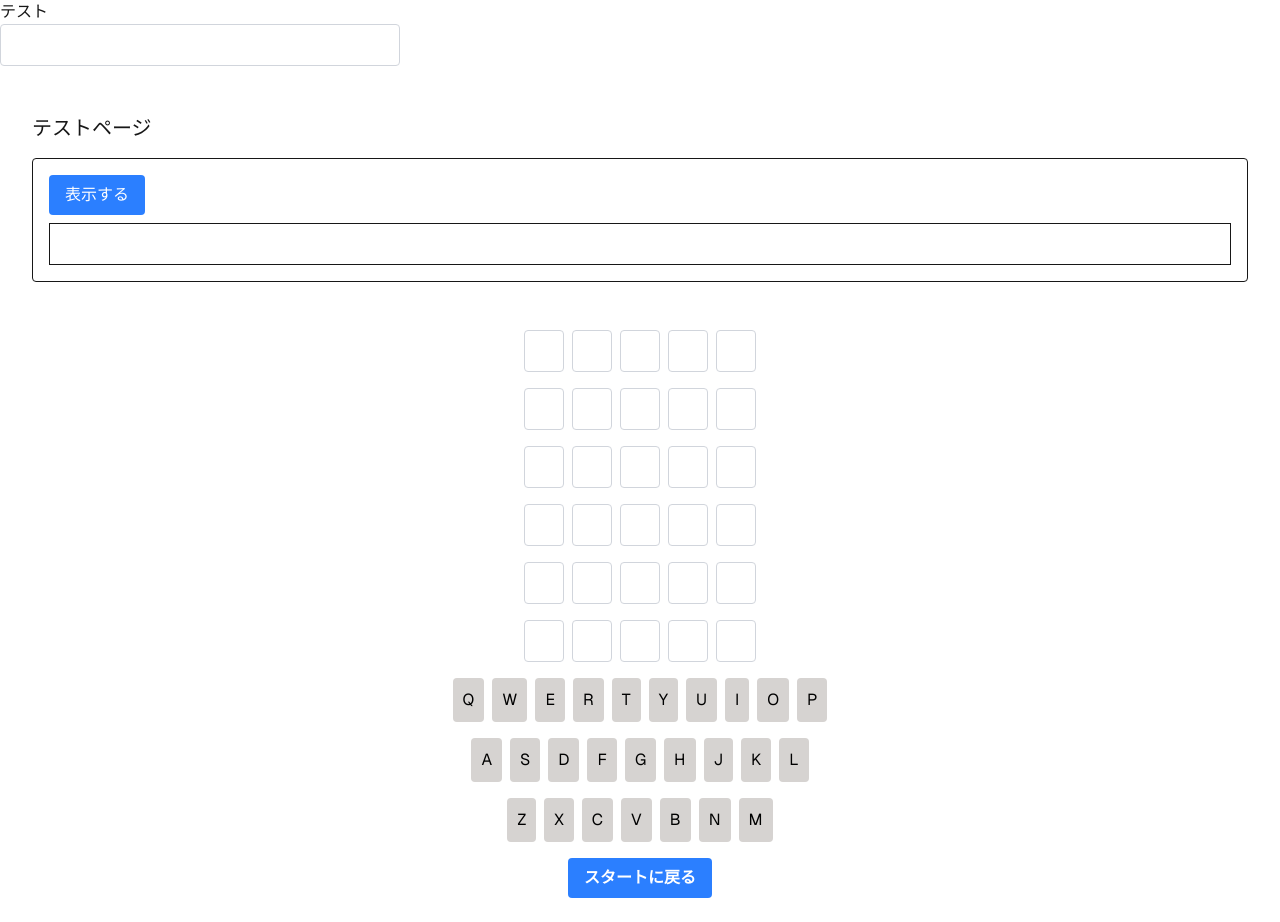
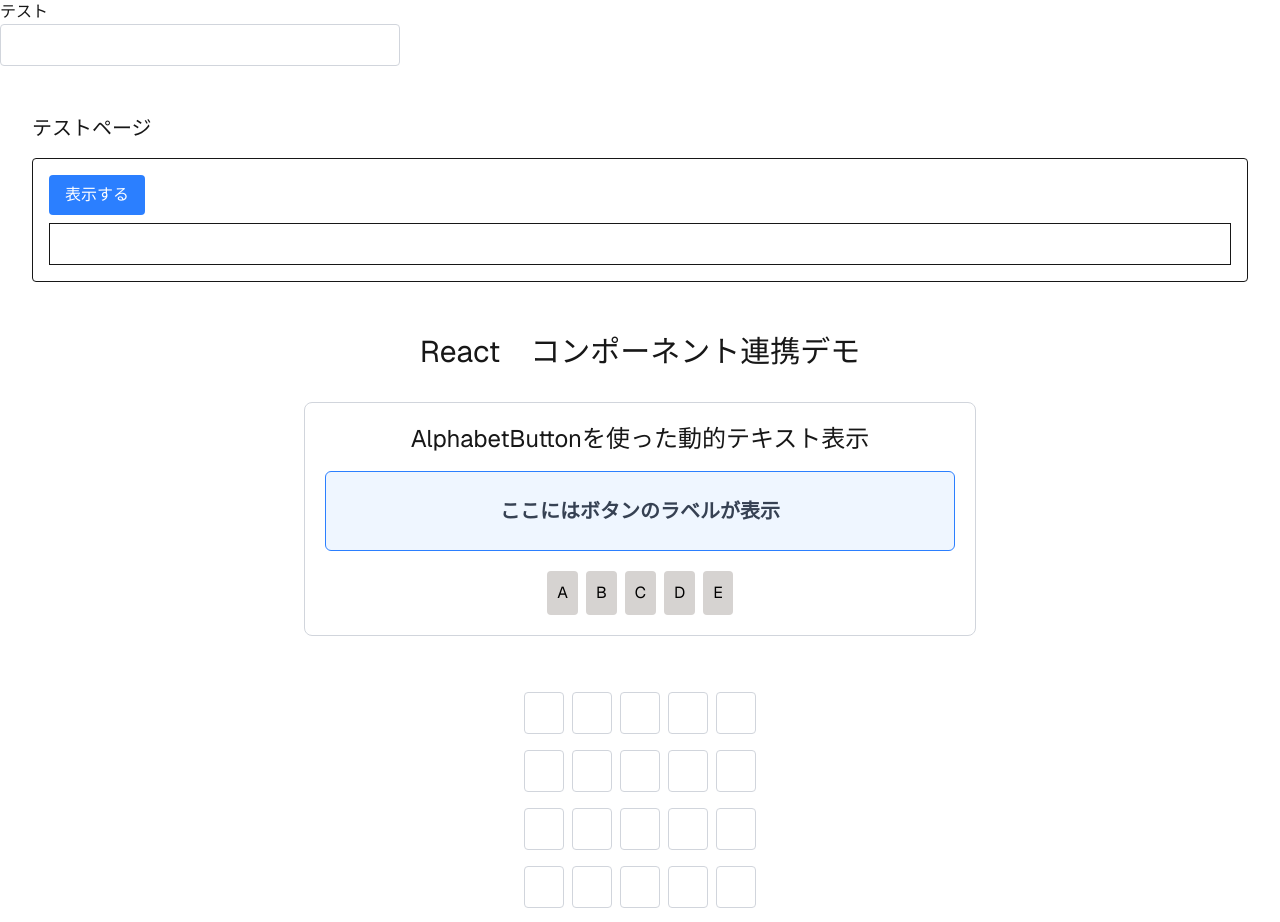
Before and after one commit to taminororo/wordle, a Next.js app: page / in a window 1280 px wide. Shown: the top 922 px of the page. Before the commit the page ends 898 px from the top, so only its background shows below. Built offline with nearby package versions, Linux system fonts and the light colour scheme.

Commit message:
[add]複数のボタンから反応があり、表示する文字列がボタンによって変わるテキストボックスの追加

```diff
--- /dev/null
+++ b/components/DynamicTextButtons.tsx
@@ -0,0 +1,41 @@
+'use client';
+import React, { useState } from 'react';
+import AlphabetButton from './AlphabetButtons';
+
+export default function DynamicTextButtons() {
+    // テキストボックスに表示する文字列を管理するstate
+    const [displayedText, setDisplayedText] = useState('ここにはボタンのラベルが表示');
+
+    //AlphabetButtonsがクリックされたときに呼び出されるハンドラ
+    // クリックされたボタンのラベルを受け取り、それをdisplayedTextに設定
+    const handleButtonClick = (buttonLabel: string) => {
+        setDisplayedText(`「${buttonLabel}」が押されました`);
+    };
+
+    return (
+        <div className="p-5 border border-gray-300 rounded-lg max-w-2xl mx-auto text-center my-5">
+            <h2 className="text-2xl font-bond mb-4">
+                AlphabetButtonを使った動的テキスト表示
+            </h2>
+
+            {/* テキストボックス表示エリア　*/}
+            <div
+                className="
+                border border-blue-500 p-4 min-h-20 mb-5 bg-blue-50
+                rounded-md flex items-center justify-center text-xl font-bold
+                text-gray-700 break-words"
+                >
+                {displayedText}
+            </div>
+
+            {/* AlphabetButtonのグループ　*/}
+            <div className="flex justify-center gap-2 flex-wrap">
+                <AlphabetButton label="A" onButtonClick={handleButtonClick} />
+                <AlphabetButton label="B" onButtonClick={handleButtonClick} />
+                <AlphabetButton label="C" onButtonClick={handleButtonClick} />
+                <AlphabetButton label="D" onButtonClick={handleButtonClick} />
+                <AlphabetButton label="E" onButtonClick={handleButtonClick} />
+            </div>
+        </div>
+    );
+    }
--- a/src/app/page.tsx
+++ b/src/app/page.tsx
@@ -1,6 +1,7 @@
-import AlphabetButton from '../../components/AlphabetButton';
+import AlphabetButton from '../../components/AlphabetButtons';
 import InstructionButton from '../../components/Instruction';
 import TestButton from '../../components/TestButton'
+import DynamicTextButtons from '../../components/DynamicTextButtons';
 
 export default function MyApp() {
   return (
@@ -14,6 +15,11 @@ export default function MyApp() {
           <h1 className="text-xl mb-4">テストページ</h1>
           < TestButton label="おはよう"/>
         </main>
+      </div>
+
+      <div className="font-sans text-center p-5">
+        <h1 className="text-3xl font bold mb-8">React　コンポーネント連携デモ</h1>
+        <DynamicTextButtons />
       </div>
 
       <div className="flex justify-center mt-4">
@@ -70,48 +76,7 @@ export default function MyApp() {
             <input type="text" className="border border-gray-300 rounded p-2 mb-4 w-10"/>
           </div>
       </div>
-      <div className="flex justify-center">
-          <div className="grid grid-flow-col auto-cols-max gap-2 mb-4">
-            <AlphabetButton label="Q"/>
-            <AlphabetButton label="W"/>
-            <AlphabetButton label="E"/>
-            <AlphabetButton label="R"/>
-            <AlphabetButton label="T"/>
-            <AlphabetButton label="Y"/>
-            <AlphabetButton label="U"/>
-            <AlphabetButton label="I"/>
-            <AlphabetButton label="O"/>
-            <AlphabetButton label="P"/>
-          </div>
-      </div>
-      <div className="flex justify-center">
-          <div className="grid grid-flow-col auto-cols-max gap-2 mb-4">
-            <AlphabetButton label="A"/>
-            <AlphabetButton label="S"/>
-            <AlphabetButton label="D"/>
-            <AlphabetButton label="F"/>
-            <AlphabetButton label="G"/>
-            <AlphabetButton label="H"/>
-            <AlphabetButton label="J"/>
-            <AlphabetButton label="K"/>
-            <AlphabetButton label="L"/>
-          </div>
-      </div>
 
-      <div className="flex justify-center">
-          <div className="grid grid-flow-col auto-cols-max gap-2">
-            <AlphabetButton label="Z"/>
-            <AlphabetButton label="X"/>
-            <AlphabetButton label="C"/>
-            <AlphabetButton label="V"/>
-            <AlphabetButton label="B"/>
-            <AlphabetButton label="N"/>
-            <AlphabetButton label="M"/>
-          </div>
-      </div>
-      <div className="flex justify-center mt-4">
-          <InstructionButton label="スタートに戻る"/>
-      </div>
     </div>
 
   );
```
Also changed, not shown: components/AlphabetButtons.tsx (renamed from components/AlphabetButton.tsx).
